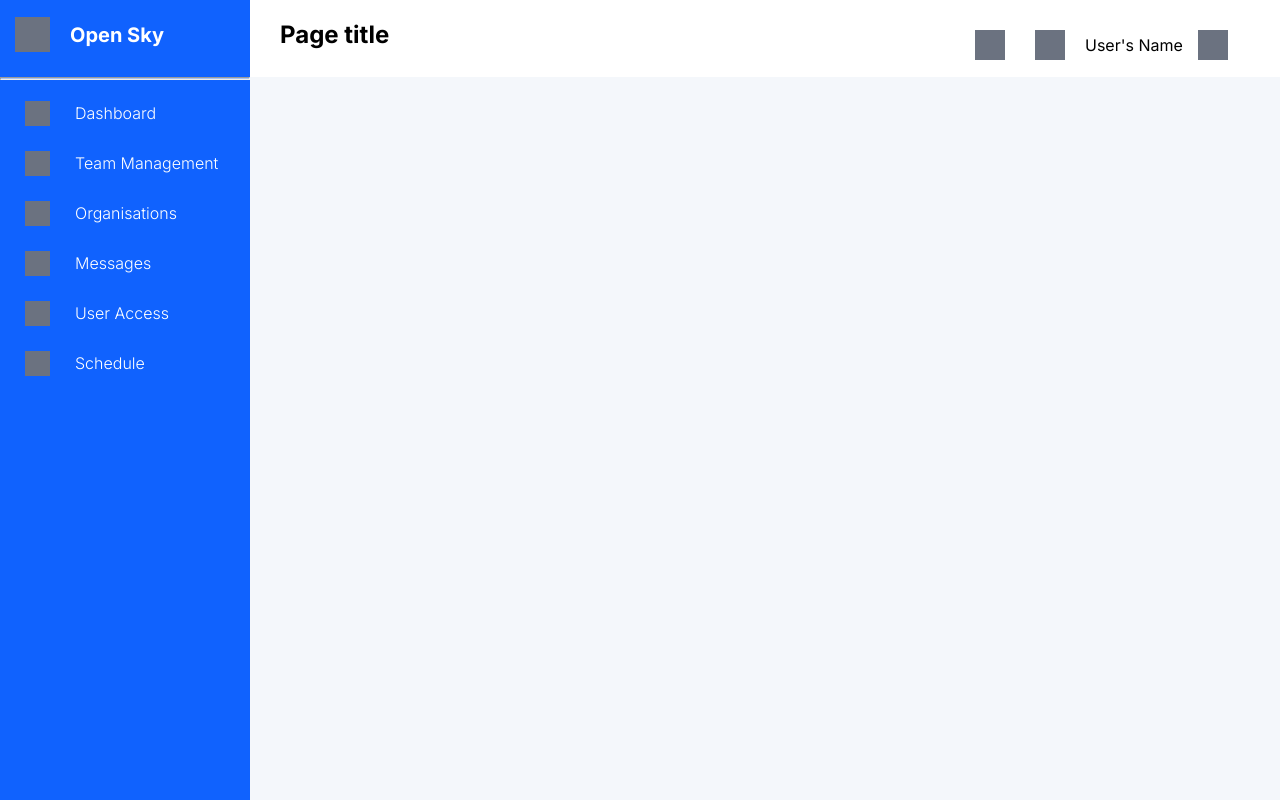
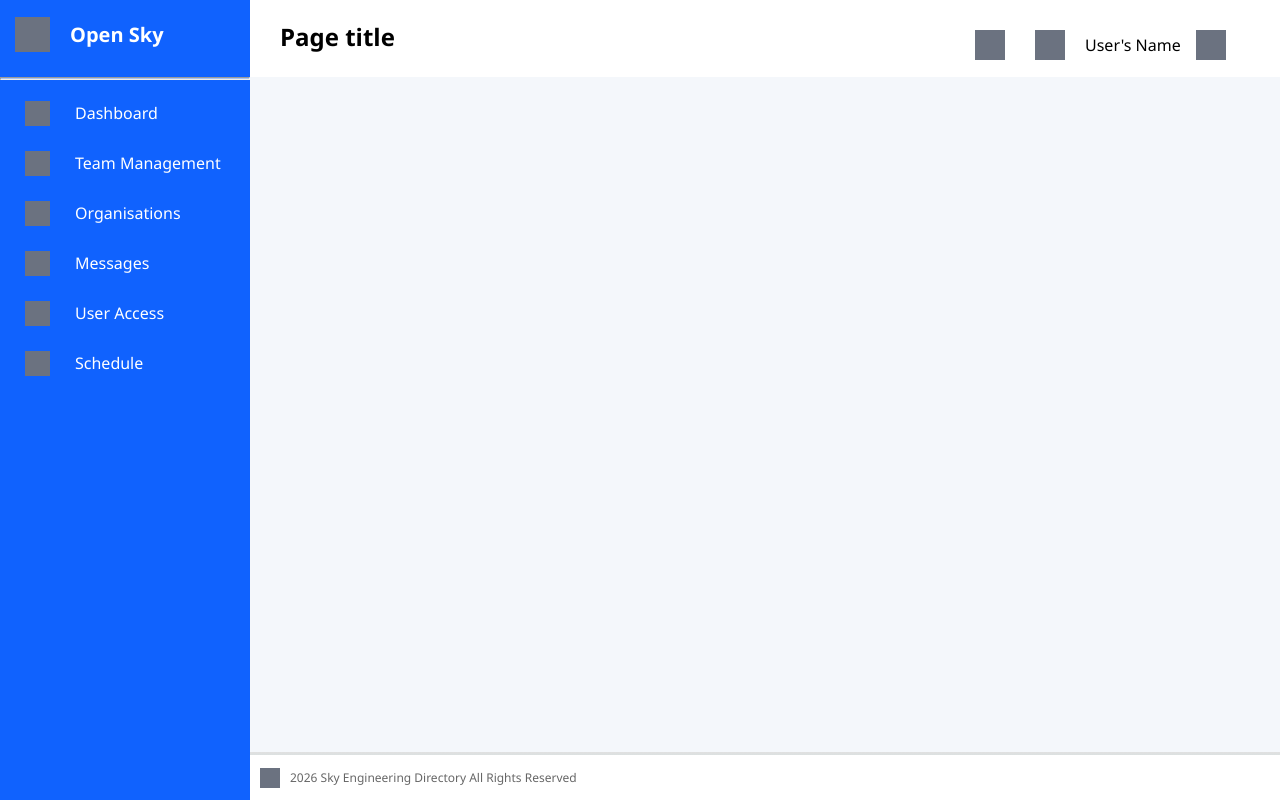
Before and after one commit to southWalesPinto/skyAppBiuldFolder, a Django app: page /audit/test/ in a window 1280 px wide. Run offline with Django 5.2, Linux system fonts and the light colour scheme.

Commit message:
Fix AuditLog model and update audit template

```diff
--- a/audit/models.py
+++ b/audit/models.py
@@ -5,7 +5,7 @@ User = get_user_model()
 
 
 class AuditLog(models.Model):
-    id = models.CharField(max_length=100, unique=True)
+    id = models.CharField(max_length=100, unique=True, primary_key=True)
     object_id = models.CharField(max_length=100)
     object_repr = models.CharField(max_length=200)
     action_flag = models.CharField(max_length=100)
@@ -15,7 +15,7 @@ class AuditLog(models.Model):
     action_time = models.DateTimeField(auto_now_add=True)
 
     class Meta:
-        db_table = "django_admin_log"
+        db_table = "audit_log"
         ordering = ["-action_time"]
 
     def __str__(self) -> str:
--- a/audit/templates/base.html
+++ b/audit/templates/base.html
@@ -5,17 +5,12 @@
     <meta charset="UTF-8">
     <meta name="viewport" content="width=device-width, initial-scale=1.0">
     <title>Audit Report</title>
-    <link rel="preconnect" href="https://fonts.googleapis.com">
-    <link rel="preconnect" href="https://fonts.gstatic.com" crossorigin>
-    <link
-        href="https://fonts.googleapis.com/css2?family=Inter:ital,opsz,wght@0,14..32,100..900;1,14..32,100..900&display=swap"
-        rel="stylesheet">
     <style>
         body {
             min-height: 100vh;
             margin: 0;
             padding: 0;
-            font-family: 'Inter', Arial, sans-serif;
+            font-family: "Segoe UI", Tahoma, sans-serif;
         }
 
         #title {
@@ -43,7 +38,6 @@
         }
 
         #title-right p {
-            display: inline-block;
             margin: 0 0 0 5px;
         }
 
@@ -92,7 +86,7 @@
             margin-left: 10px;
             border-radius: 7px;
             color: #fff;
-            font-weight: 300;
+            font-weight: 350;
             text-decoration: none;
         }
 
@@ -103,7 +97,6 @@
         .nav p {
             margin: 0;
             padding-left: 25px;
-            display: inline-block;
         }
 
         .logo {
@@ -129,6 +122,31 @@
             padding: 20px;
             background-color: #F4F7FB;
             flex-grow: 1;
+        }
+
+        p {
+            display: inline-block;
+        }
+
+        footer {
+            display: flex;
+            align-items: center;
+            height: 35px;
+            border-top: 3px solid;
+            border-image: linear-gradient(to bottom, #e0e0e0, #00f2fe) 1;
+            padding: 5px 0 5px 0;
+        }
+
+        footer p {
+            margin: 0;
+            font-size: 12px;
+            opacity: 0.6;
+        }
+
+        footer .logo {
+            height: 20px;
+            width: 20px;
+            margin: 0 10px 0 10px;
         }
     </style>
 </head>
@@ -181,6 +199,10 @@
             {% block content %}
             {% endblock %}
         </div>
+        <footer>
+            <div class="logo"></div>
+            <p> 2026 Sky Engineering Directory All Rights Reserved</p>
+        </footer>
     </div>
 </body>
 
```
